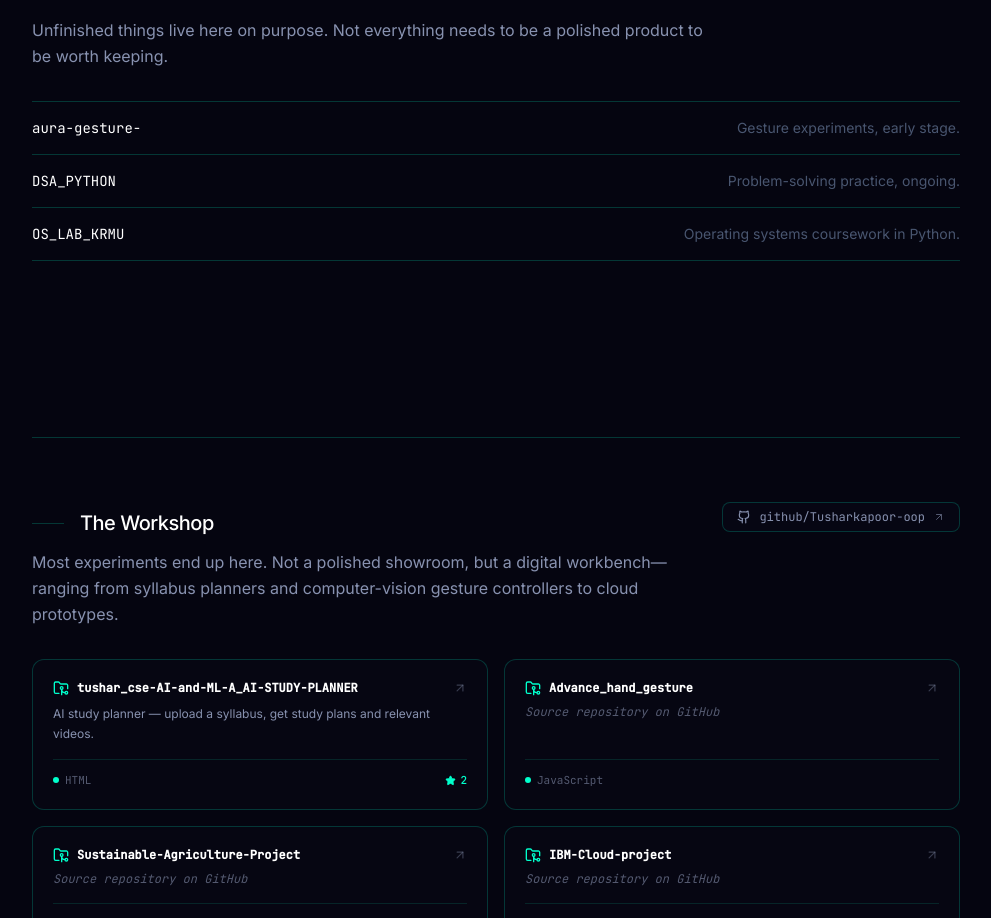
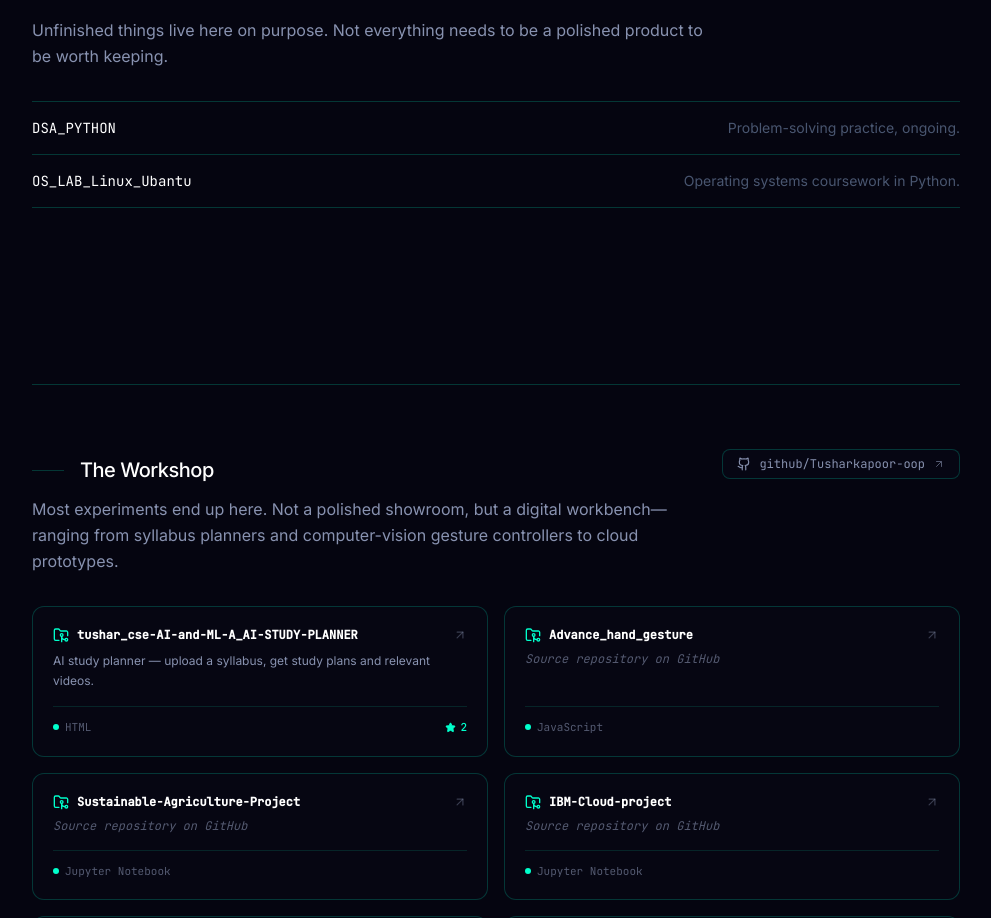
Before and after one commit to Tusharkapoor-oop/Kapoor-portfolio, a React (Vite) app: page / in a window 1280 px wide. Shown: the part 7289-8207 px from the top of the page, without its empty margins (144-1135 px from the left). Built offline with nearby package versions, Linux system fonts and the light colour scheme.

Commit message:
fix(data): remove deleted github repository and update renamed repository in lab section

```diff
--- a/src/data/site.ts
+++ b/src/data/site.ts
@@ -42,7 +42,6 @@ export const nowItems: NowItem[] = [
 ];
 
 export const lab = [
-  { title: 'aura-gesture-', note: 'Gesture experiments, early stage.' },
   { title: 'DSA_PYTHON', note: 'Problem-solving practice, ongoing.' },
-  { title: 'OS_LAB_KRMU', note: 'Operating systems coursework in Python.' },
+  { title: 'OS_LAB_Linux_Ubantu', note: 'Operating systems coursework in Python.' },
 ];
```
